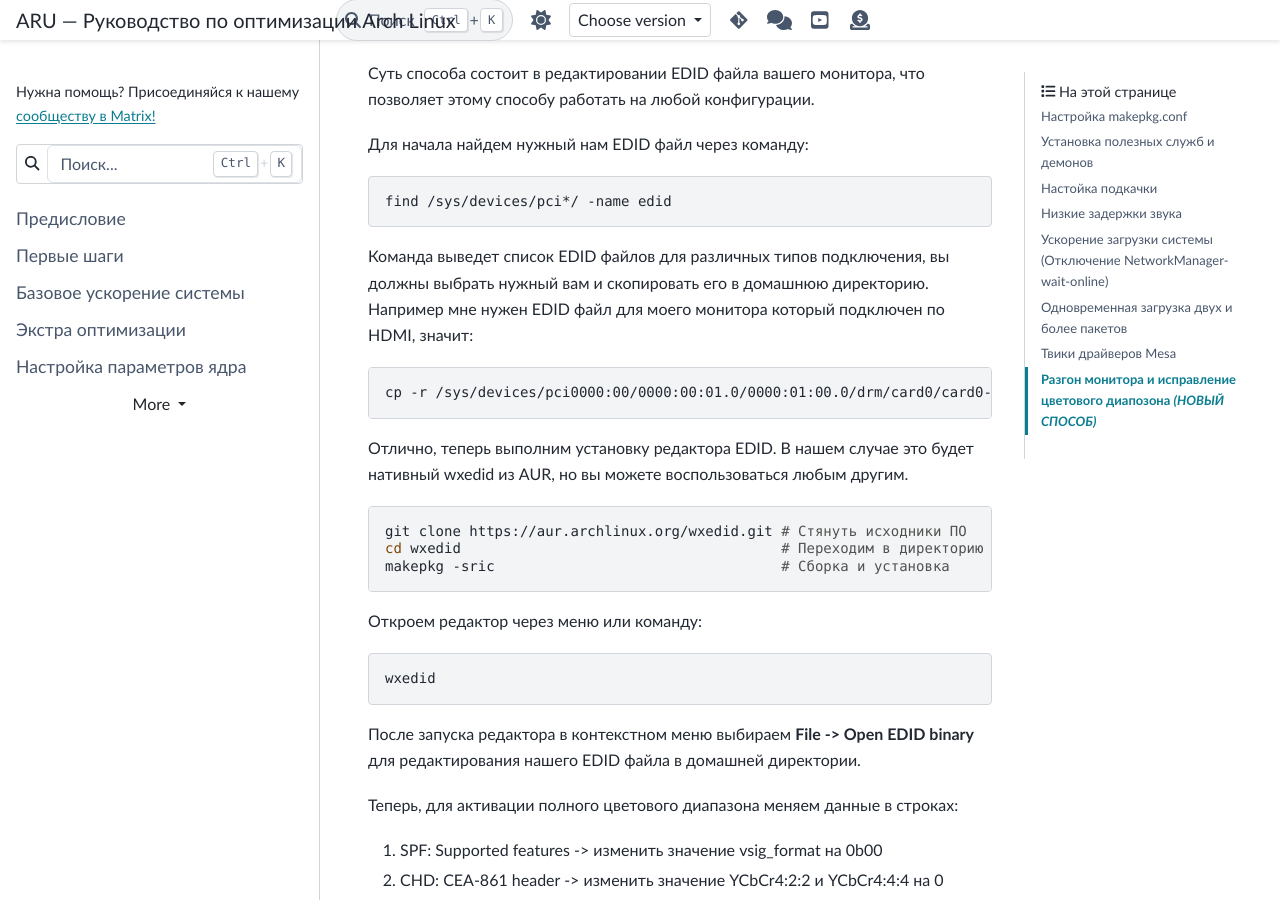
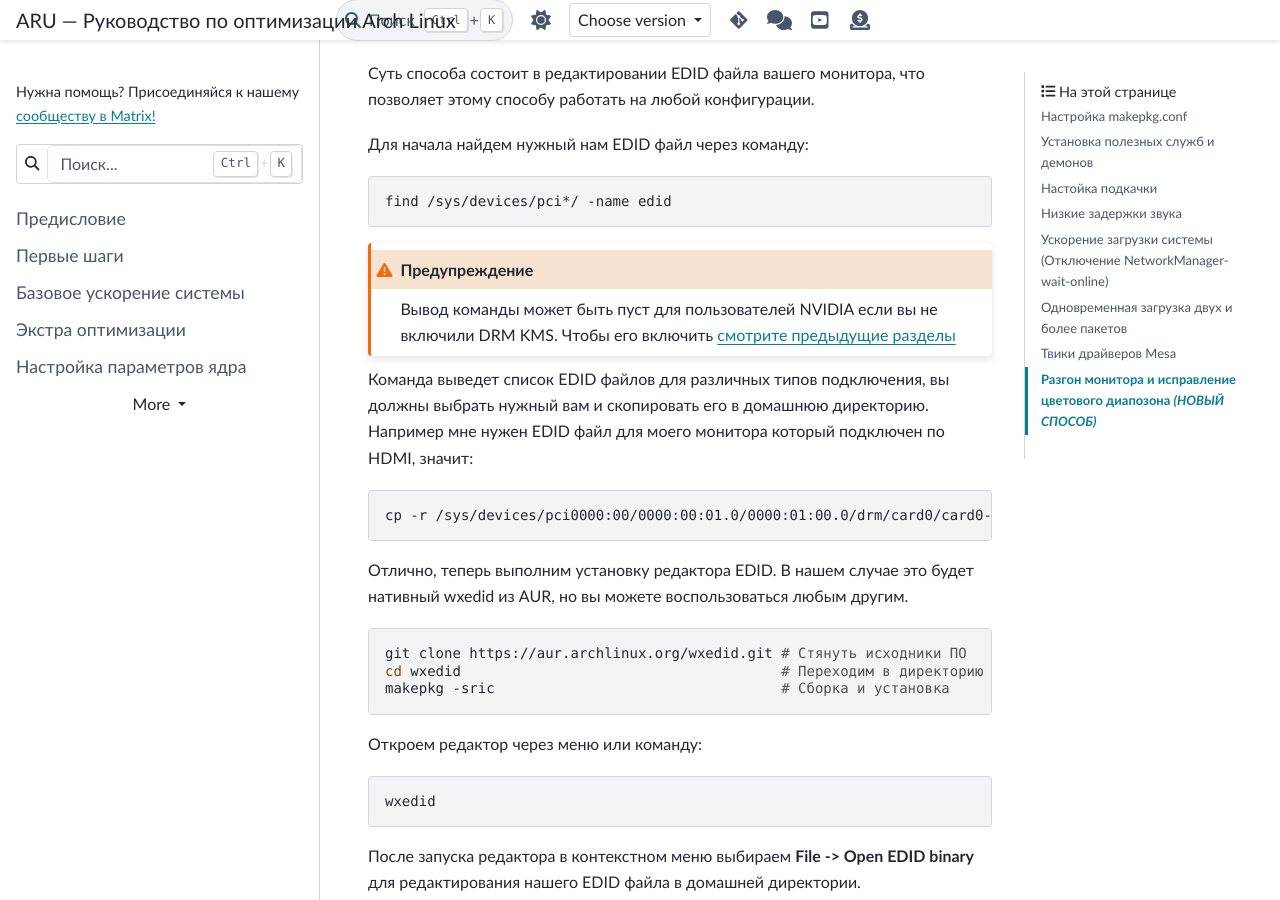
Before and after one commit to ventureoo/ARU, a Sphinx documentation site: the page built from docs/source/generic-system-acceleration.rst, in a window 1280 px wide and 900 px high, scrolled down 14244 px. Built offline with Sphinx 7.4.7 and the PyData theme 0.15.4, drawn with Linux system fonts in a browser that asks for light colours.

Commit message:
generic-system-acceleration: Add yet another note about overlocking monitor on NVIDIA

```diff
--- a/docs/source/generic-system-acceleration.rst
+++ b/docs/source/generic-system-acceleration.rst
@@ -668,6 +668,11 @@ driver work to a separate thread"*
 
    find /sys/devices/pci*/ -name edid
 
+.. warning:: Вывод команды может быть пуст для пользователей NVIDIA
+   если вы не включили DRM KMS. Чтобы его включить `смотрите
+   предыдущие разделы
+   <https://ventureo.codeberg.page/source/first-steps.html#nvidia-tweaking>`_
+
 Команда выведет список EDID файлов для различных типов подключения, вы
 должны выбрать нужный вам и скопировать его в домашнюю директорию.
 Например мне нужен EDID файл для моего монитора который подключен по
```
